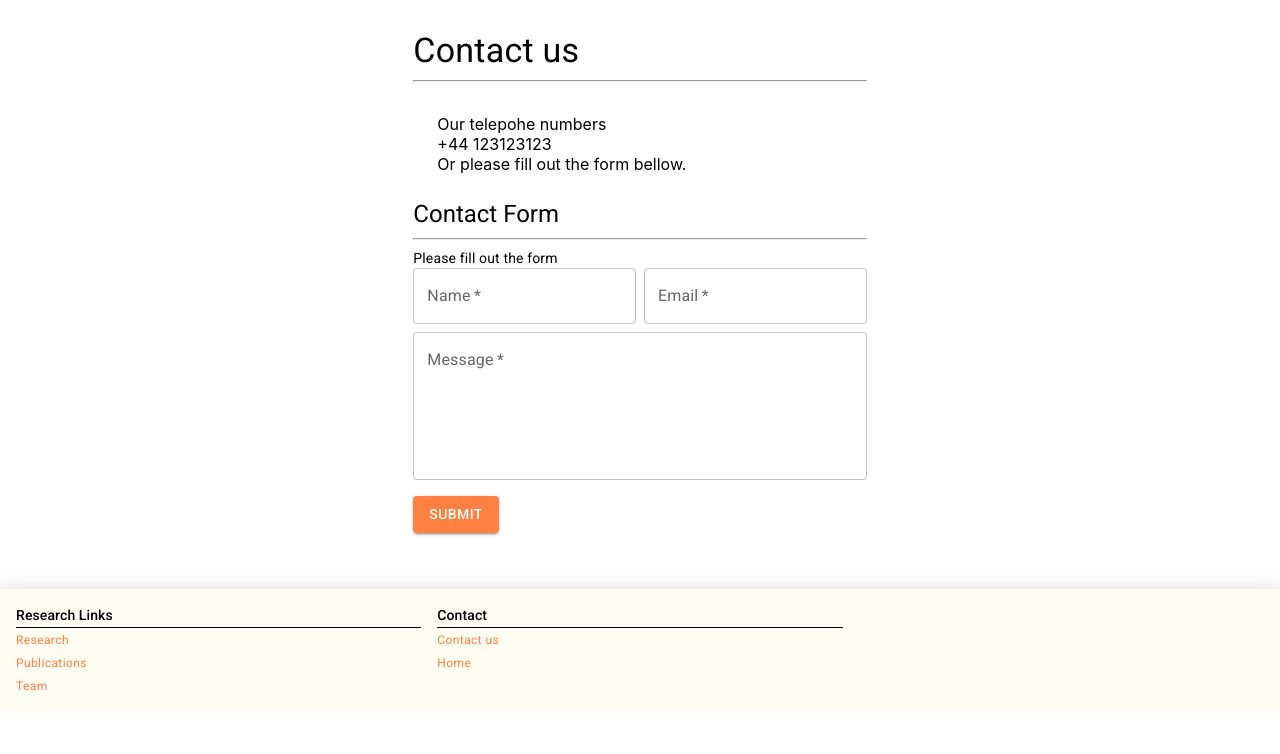
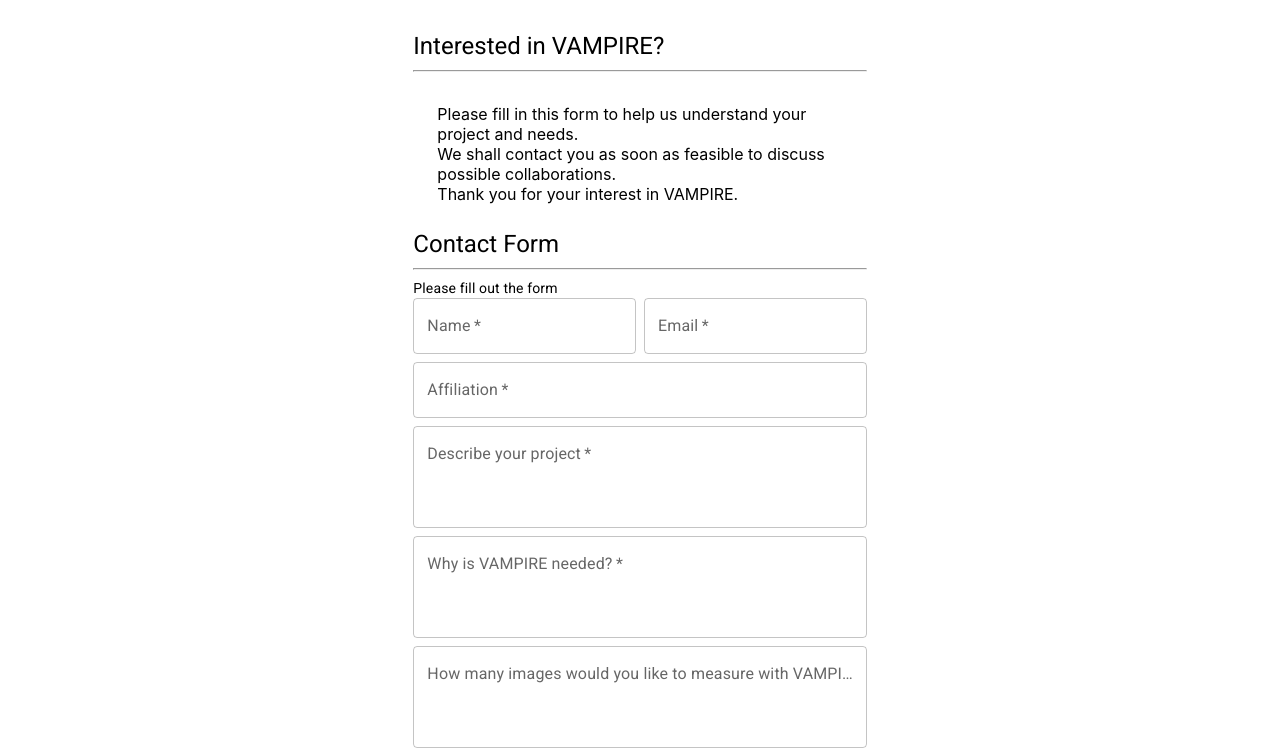
Before and after one commit to justo202/vampire-website, a React (Create React App) app: page /contact in a window 1280 px wide. Shown: the part 380-1134 px from the top of the page. Before the commit the page ends 1093 px from the top, so only its background shows below. Built offline with nearby package versions, Linux system fonts and the light colour scheme.

Commit message:
Added new fields

```diff
--- a/src/components/ContactFormComponent.js
+++ b/src/components/ContactFormComponent.js
@@ -3,7 +3,9 @@ import { TextField, Grid, Button, Typography } from "@mui/material";
 
 const required = (val) => val && val.length;
 const minLength = (len, val) => val && val.length >= len;
-const validEmail = (val) => /^[A-Z0-9._%+-]+@[A-Z0-9.-]+\.[A-Z]{2,4}$/i.test(val);
+const maxLength = (len, val) => val.split(" ").length <= len;
+const validEmail = (val) =>
+  /^[A-Z0-9._%+-]+@[A-Z0-9.-]+\.[A-Z]{2,4}$/i.test(val);
 
 class ContactForm extends Component {
   constructor(props) {
@@ -11,11 +13,19 @@ class ContactForm extends Component {
     this.state = {
       email: "",
       name: "",
-      message: "",
+      affiliation: "",
+      description: "",
+      need: "",
+      images: "",
+      feedback: "",
       errors: {
         name: "",
         email: "",
-        message: "",
+        affiliation: "",
+        description: "",
+        need: "",
+        images: "",
+        feedback: "",
       },
     };
   }
@@ -23,18 +33,40 @@ class ContactForm extends Component {
   validate = (values = this.state) => {
     let error = { ...this.state.errors };
     if ("name" in values)
-      error.name = required(this.state.name)
-        ? minLength(3, this.state.name)
+      error.name = required(values.name)
+        ? minLength(3, values.name)
           ? ""
           : "Name must be longer than 3 chars"
         : "This field is required";
     if ("email" in values)
-      error.email = validEmail(this.state.email) ? "" : "Invalid email";
-    if ("message" in values)
-      error.message = required(this.state.message)
-        ? minLength(5, this.state.message)
+      error.email = validEmail(values.email) ? "" : "Invalid email";
+    if ("affiliation" in values)
+      error.affiliation = required(values.affiliation)
+        ? ""
+        : "Please enter your affiliation";
+    if ("description" in values)
+      error.description = required(values.description)
+        ? maxLength(100, values.description)
           ? ""
-          : "Message must be longer than 5 chars"
+          : "Message cannot exceed 100 words"
+        : "This field is required";
+    if ("need" in values)
+      error.need = required(values.need)
+        ? maxLength(50, values.need)
+          ? ""
+          : "Message cannot exceed 50 words"
+        : "This field is required";
+    if ("images" in values)
+      error.images = required(values.images)
+        ? maxLength(50, values.images)
+          ? ""
+          : "Message cannot exceed 50 words"
+        : "This field is required";
+    if ("feedback" in values)
+      error.feedback = required(values.feedback)
+        ? maxLength(30, values.feedback)
+          ? ""
+          : "Message cannot exceed 30 words"
         : "This field is required";
     this.setState({
       errors: error,
@@ -43,8 +75,8 @@ class ContactForm extends Component {
       return Object.values(error).every((item) => item === "");
   };
   handleSubmit = (e) => {
-   // e.preventDefault();
-   // if (this.validate()) alert("working");
+    // e.preventDefault();
+    // if (this.validate()) alert("working");
   };
   handleInputChange = (e) => {
     const { name, value } = e.target;
@@ -63,7 +95,14 @@ class ContactForm extends Component {
         <Typography variant="body2" component={"p"} color="lightBlack">
           Please fill out the form
         </Typography>
-        <form name="contact" method="POST" data-netlify-recaptcha="true" data-netlify="true" autoComplete="false" onSubmit="submit">
+        <form
+          name="contact"
+          method="POST"
+          data-netlify-recaptcha="true"
+          data-netlify="true"
+          autoComplete="false"
+          onSubmit="submit"
+        >
           <Grid container spacing={1}>
             <Grid xs={12} sm={6} item>
               <TextField
@@ -98,23 +137,89 @@ class ContactForm extends Component {
             </Grid>
             <Grid xs={12} item>
               <TextField
-                label="Message"
-                name="message"
-                multiline
-                rows={5}
-                value={this.state.message}
-                placeholder="Your message"
+                label="Affiliation"
+                name="affiliation"
+                value={this.state.affiliation}
+                placeholder="Please enter your Affiliation"
                 variant="outlined"
                 fullWidth
                 required
                 onBlur={this.handleInputChange}
-                error={this.state.errors.message != ""}
-                helperText={this.state.errors.message}
+                error={this.state.errors.affiliation != ""}
+                helperText={this.state.errors.affiliation}
                 onChange={this.handleInputChange}
               ></TextField>
             </Grid>
             <Grid xs={12} item>
-                <div data-netlify-recaptcha="true"></div>
+              <TextField
+                label="Describe your project"
+                name="description"
+                multiline
+                rows={3}
+                value={this.state.description}
+                placeholder="Please describe your research project (max 100 words)"
+                variant="outlined"
+                fullWidth
+                required
+                onBlur={this.handleInputChange}
+                error={this.state.errors.description != ""}
+                helperText={this.state.errors.description}
+                onChange={this.handleInputChange}
+              ></TextField>
+            </Grid>
+            <Grid xs={12} item>
+              <TextField
+                label="Why is VAMPIRE needed?"
+                name="need"
+                multiline
+                rows={3}
+                value={this.state.need}
+                placeholder="Why is VAMPIRE needed? (max 50 words)"
+                variant="outlined"
+                fullWidth
+                required
+                onBlur={this.handleInputChange}
+                error={this.state.errors.need != ""}
+                helperText={this.state.errors.need}
+                onChange={this.handleInputChange}
+              ></TextField>
+            </Grid>
+            <Grid xs={12} item>
+              <TextField
+                label="How many images would you like to measure with VAMPIRE, and from how many patients?"
+                name="images"
+                multiline
+                rows={3}
+                value={this.state.images}
+                placeholder="How many images would you like to measure with VAMPIRE, and from how many patients? (max 50 words)"
+                variant="outlined"
+                fullWidth
+                required
+                onBlur={this.handleInputChange}
+                error={this.state.errors.images != ""}
+                helperText={this.state.errors.images}
+                onChange={this.handleInputChange}
+              ></TextField>
+            </Grid>
+            <Grid xs={12} item>
+              <TextField
+                label="How did you hear of VAMPIRE?"
+                name="feedback"
+                multiline
+                rows={5}
+                value={this.state.feedback}
+                placeholder="How did you hear of VAMPIRE? (max 30 words)"
+                variant="outlined"
+                fullWidth
+                required
+                onBlur={this.handleInputChange}
+                error={this.state.errors.feedback != ""}
+                helperText={this.state.errors.feedback}
+                onChange={this.handleInputChange}
+              ></TextField>
+            </Grid>
+            <Grid xs={12} item>
+              <div data-netlify-recaptcha="true"></div>
             </Grid>
             <Grid xs={12} item>
               <Button type="submit" variant="contained" color="accent">
--- a/src/pages/ContactUsPage.js
+++ b/src/pages/ContactUsPage.js
@@ -15,15 +15,15 @@ const ContactUs = () => {
       </Grid>
 
       <Grid xs={8} md={5} item p={5}>
-        <Typography variant="h4">Contact us</Typography>
+        <Typography variant="h5">Interested in VAMPIRE?</Typography>
         <hr />
         <Box p={3}>
-          <Typography variant="p">Our telepohe numbers</Typography>
+          <Typography variant="p">Please fill in this form to help us understand your project and needs.</Typography>
           <br></br>
-          <Typography variant="p">+44 123123123</Typography>
+          <Typography variant="p">We shall contact you as soon as feasible to discuss possible collaborations.</Typography>
           <br />
           <Typography variant="p">
-            Or please fill out the form bellow.
+          Thank you for your interest in VAMPIRE.
           </Typography>
         </Box>
 
```
